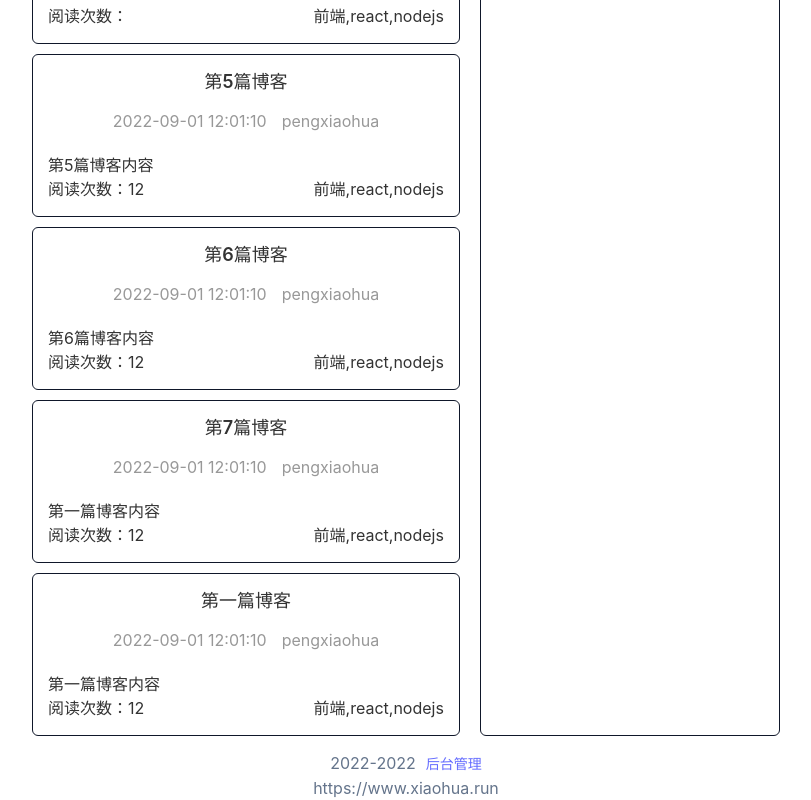
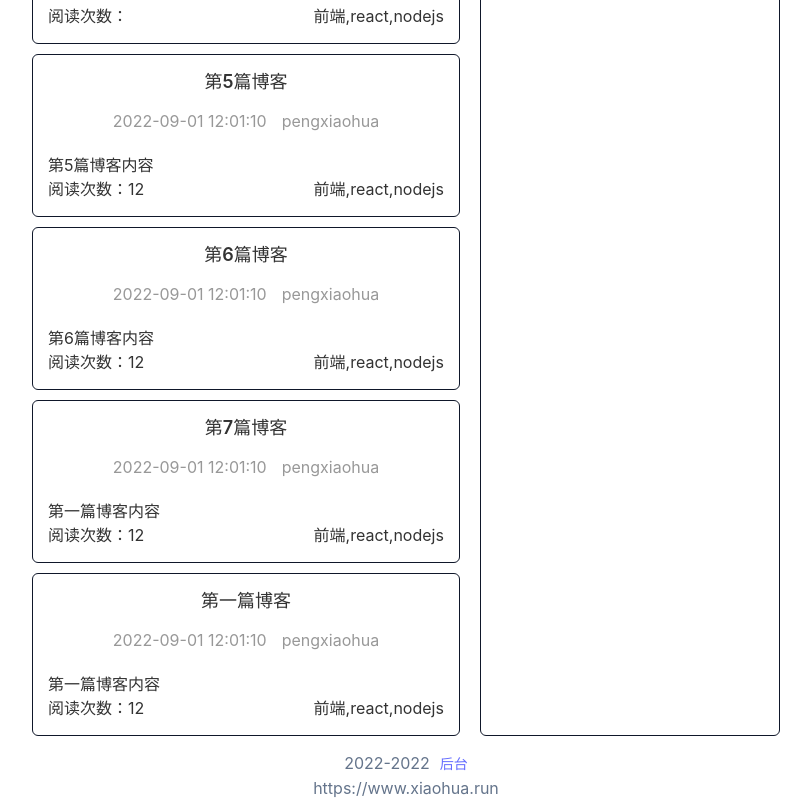
Before and after one commit to pengxiaohua/my-blog-web, a React (Vite) app: page / in a window 1280 px wide. Shown: the part 723-1523 px from the top of the page, without its empty margins (234-1045 px from the left). Built offline with nearby package versions, Linux system fonts and the light colour scheme; what tailwindcss-dark-mode would draw is missing.

Commit message:
feat: 增加后台入口

```diff
--- a/src/components/Footer/index.tsx
+++ b/src/components/Footer/index.tsx
@@ -16,7 +16,7 @@ const footer: FC<Props> = (props) => {
     <div className="footer">
         <div className="footer__years">
           {`2022-${new Date().getFullYear()}`}
-          <Link to="/back-stage" style={{marginLeft: 10, fontSize: 14}}>后台管理</Link>
+          <Link to="/back-stage" style={{marginLeft: 10, fontSize: 14}}>后台</Link>
         </div>
         <div className="footer__domain-name">https://www.xiaohua.run</div>
     </div>
```
